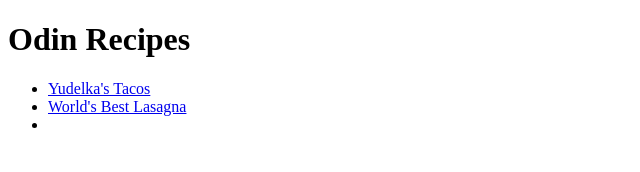
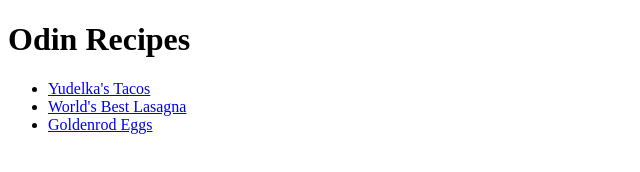
Before and after one commit to fernandoapeguero/odin-recipes, a plain HTML site: page index.html in a window 1280 px wide. Shown: the whole page, without its empty margins (0-640 px from the left). Drawn offline with Linux system fonts and the light colour scheme.

Commit message:
add goldenrod egg to main page

```diff
--- a/index.html
+++ b/index.html
@@ -12,6 +12,6 @@
     <ul>
         <li><a href="./recipes/tacos.html">Yudelka's Tacos</a></li>
         <li><a href="./recipes/lasagna.html">World's Best Lasagna</a></li>
-        <li><a href=""></a></li>
+        <li><a href="./recipes/goldenrod.html">Goldenrod Eggs</a></li>
     </ul>
 </html>
```
